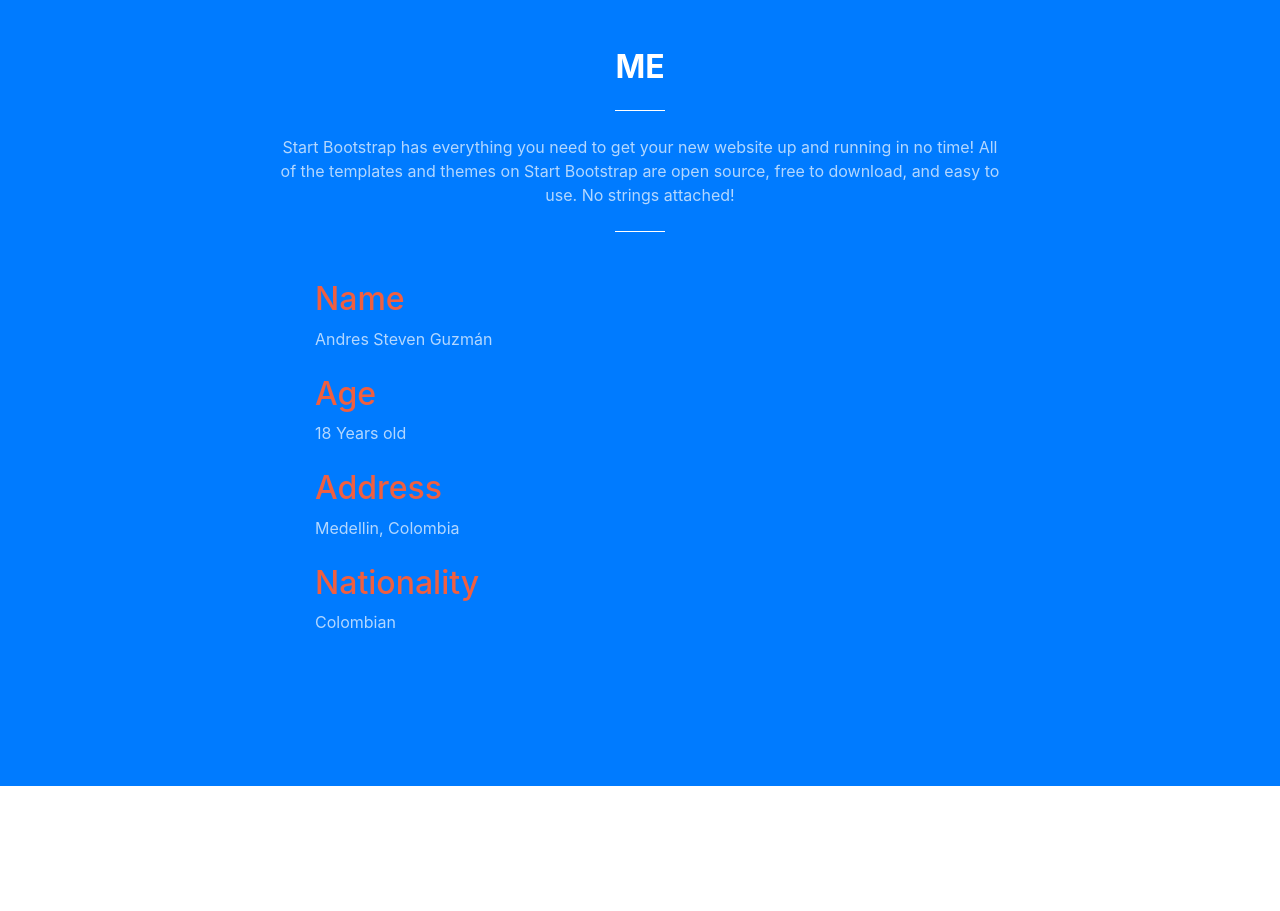
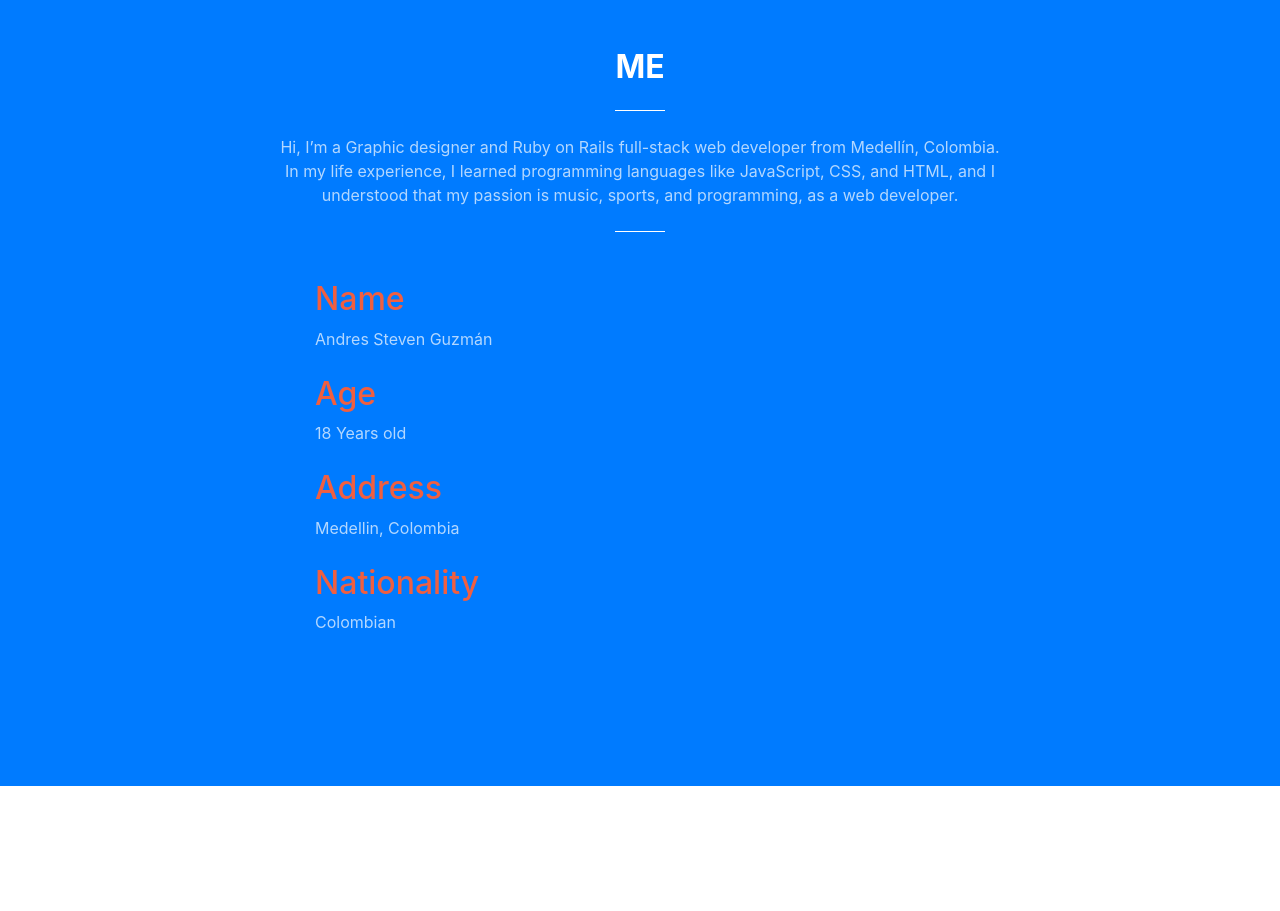
Before and after one commit to andresguzma15/Portafolio.github.io, a website with bundled scripts: page index.html in a window 1280 px wide. Shown: the part 880-1791 px from the top of the page. Built offline with nearby package versions, Linux system fonts and the light colour scheme; a web font is replaced by a local one.

Commit message:
update about me

```diff
--- a/index.html
+++ b/index.html
@@ -85,7 +85,7 @@
           <div class="col-lg-8 mx-auto text-center">
             <h2 class="section-heading text-white"><b>ME</b></h2>
             <hr class="light my-4">
-            <p class="text-faded mb-4">Start Bootstrap has everything you need to get your new website up and running in no time! All of the templates and themes on Start Bootstrap are open source, free to download, and easy to use. No strings attached!</p>
+            <p class="text-faded mb-4">Hi, I’m a Graphic designer and Ruby on Rails full-stack web developer from Medellín, Colombia. In my life experience, I learned programming languages like JavaScript, CSS, and HTML, and I understood that my passion is music, sports, and programming, as a web developer.</p>
             <hr class="light my-4">
             <br>
 			<ul class="text-faded mb-4 text-left"  style="list-style-type:none">
```
